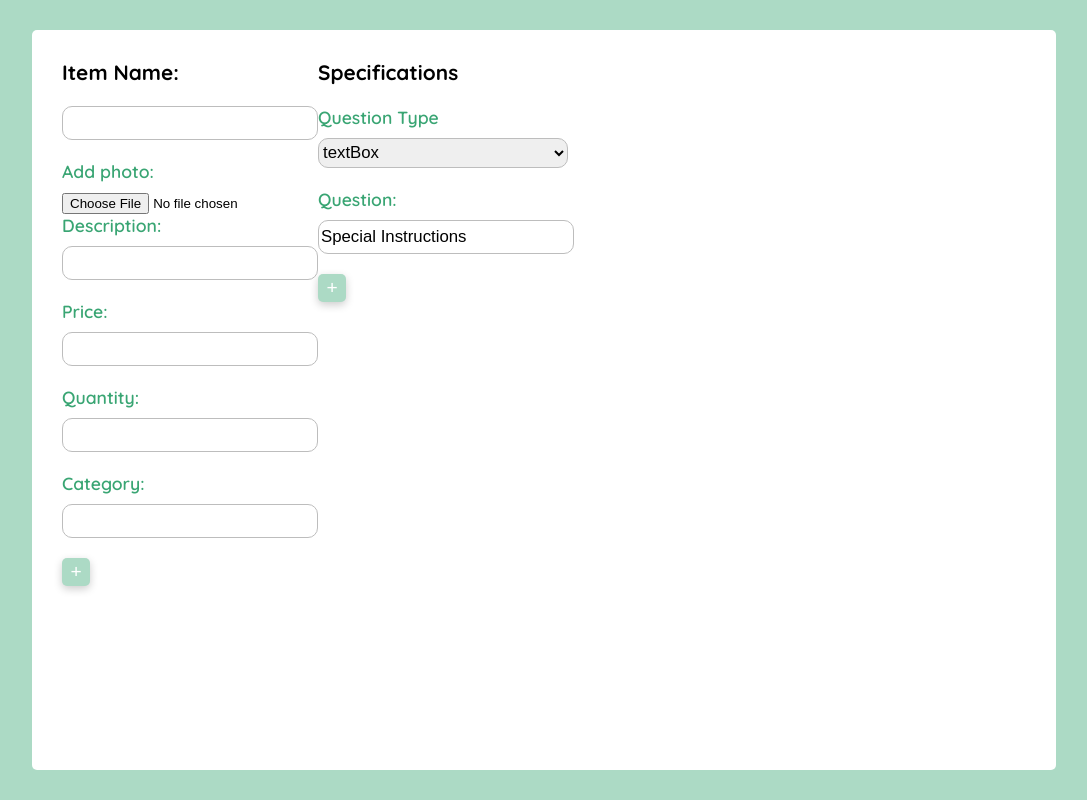
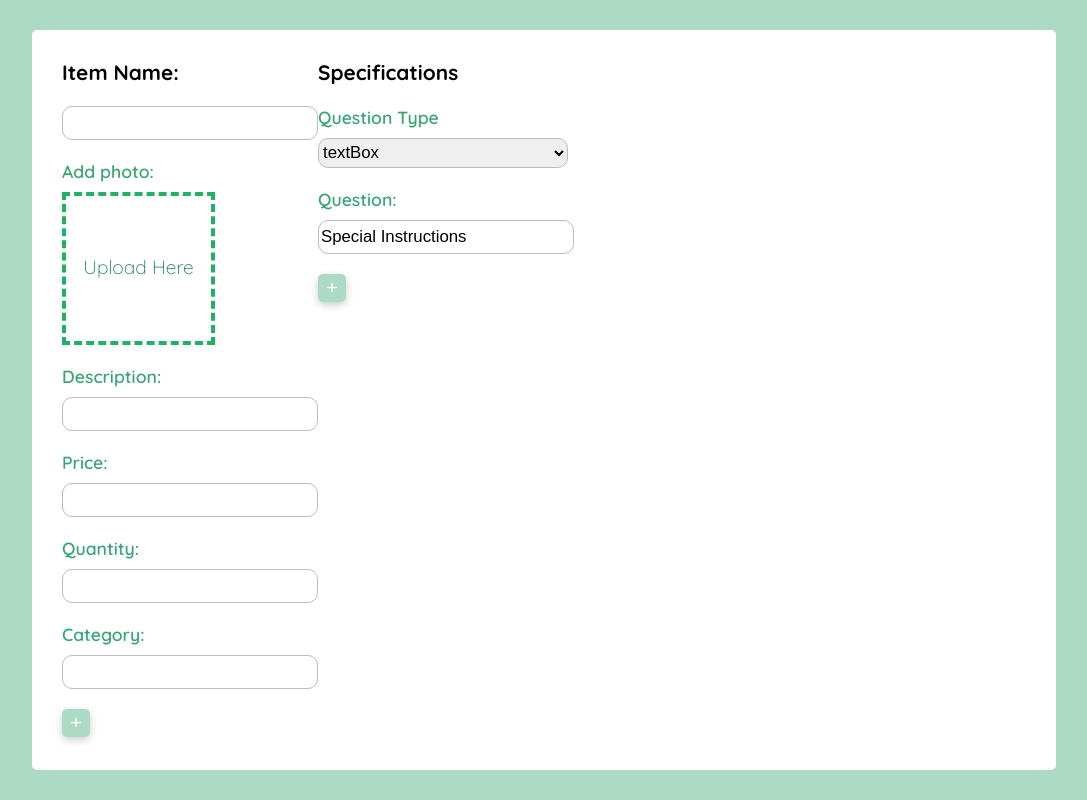
Before and after one commit to malak-joumaa/Homemade, a React (Create React App) app in the folder frontend/: page /add-menu in a window 1280 px wide. Shown: the whole page, without its empty margins (96-1183 px from the left). Built offline with nearby package versions, Linux system fonts and the light colour scheme.

Commit message:
Frontend: Impelenting and styling file input

```diff
--- a/frontend/src/pages/AddMenu.js
+++ b/frontend/src/pages/AddMenu.js
@@ -13,6 +13,10 @@ const AddMenu = () => {
       categories: [],
     },
   ]);
+
+  const [selectedImage, setSelectedImage] = useState(null);
+  const [imageSrc, setImageSrc] = useState("");
+  const [fileName, setFileName] = useState("");
 
   const handleFormChange = (index, event) => {
     let data = [...dish];
@@ -53,7 +57,53 @@ const AddMenu = () => {
                 />
                 <br />
                 <label>Add photo:</label>
-                <input type="file" />
+                {/* ************** */}
+                <div class="upload">
+                  {!selectedImage ? (
+                    <div class="image-upload">
+                      <input
+                        class="file-upload-input"
+                        type="file"
+                        onChange={(e) => {
+                          setSelectedImage(e.target.files[0]);
+                          setFileName(e.target.files[0].name);
+                          var reader = new FileReader();
+                          reader.onload = function (event) {
+                            setImageSrc(event.target.result);
+                            console.log(e.target.files[0]);
+                            console.log(event.target);
+                            console.log(event.target.result);
+                            console.log(imageSrc);
+                          };
+                          reader.readAsDataURL(e.target.files[0]);
+                        }}
+                        accept="image/*"
+                      />
+                      <h3>Upload Here</h3>
+                    </div>
+                  ) : (
+                    <div class="upload-content">
+                      <img
+                        class="upload-image"
+                        src={imageSrc}
+                        alt="your image"
+                      />
+                      <div>
+                        <button
+                          onClick={() => {
+                            setSelectedImage(null);
+                            setImageSrc("");
+                            setFileName("");
+                          }}
+                          class="remove-btn"
+                        >
+                          Remove {fileName}
+                        </button>
+                      </div>
+                    </div>
+                  )}
+                </div>
+                {/* ************************* */}
                 <br />
                 <label>Description:</label>
                 <input
--- a/frontend/src/styles/menu.css
+++ b/frontend/src/styles/menu.css
@@ -64,3 +64,33 @@
     border-radius: 5px;
     box-shadow: rgba(0, 0, 0, 0.2) 0px 3px 8px;
 }
+
+.image-upload{
+    width: 145px;
+    height: 145px;
+    border: 4px dashed #1FB264;
+    position: relative;
+}
+
+.upload h3 {
+    text-align: center;
+    font-weight: 100;
+    color: #15824B;
+    padding:40px 0;
+    font-size: 1.2em !important;
+  }
+
+  .upload-image {
+    height: 120px;
+    width: 120px;
+  }
+
+  .remove-btn {
+    width:150px !important;
+    height: 30px !important;
+    font-size: 1em !important;
+    font-weight: 500;
+    white-space: nowrap;
+    overflow: hidden;
+    text-overflow: ellipsis;
+  }
```
